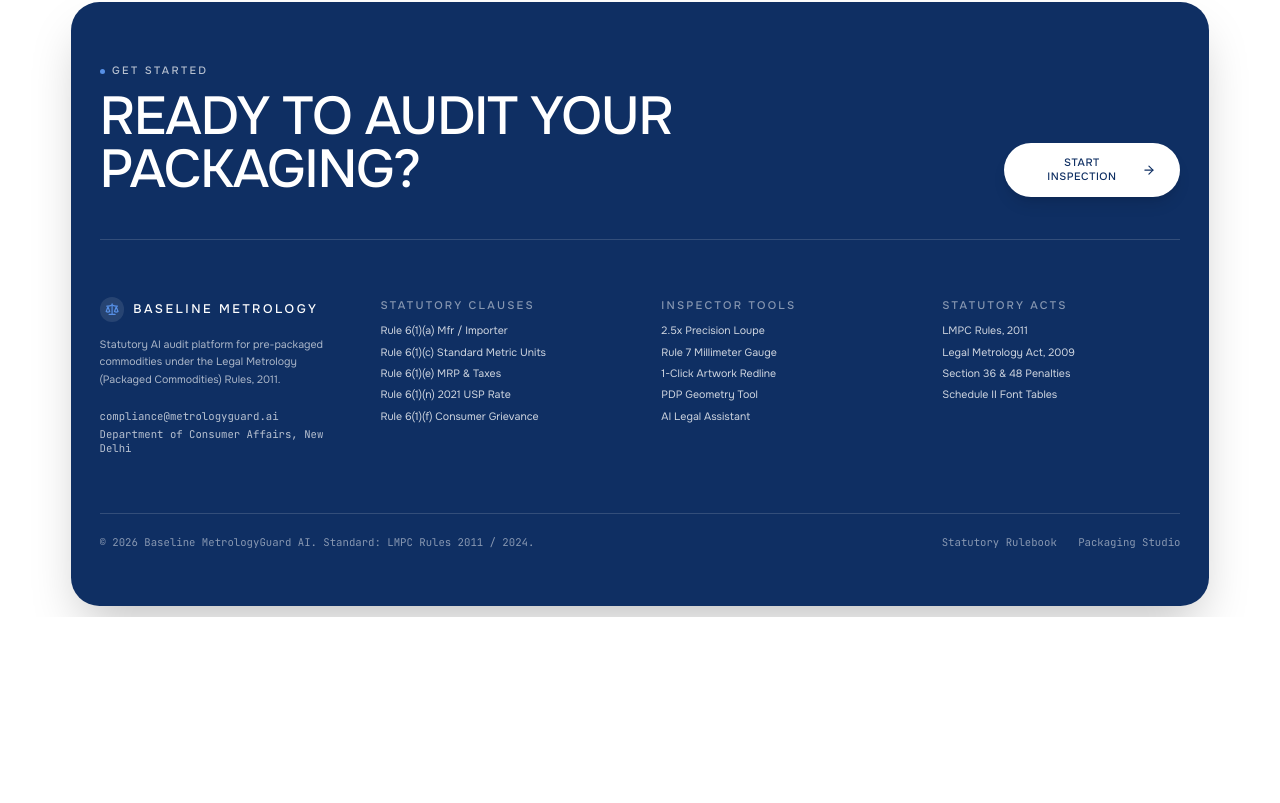
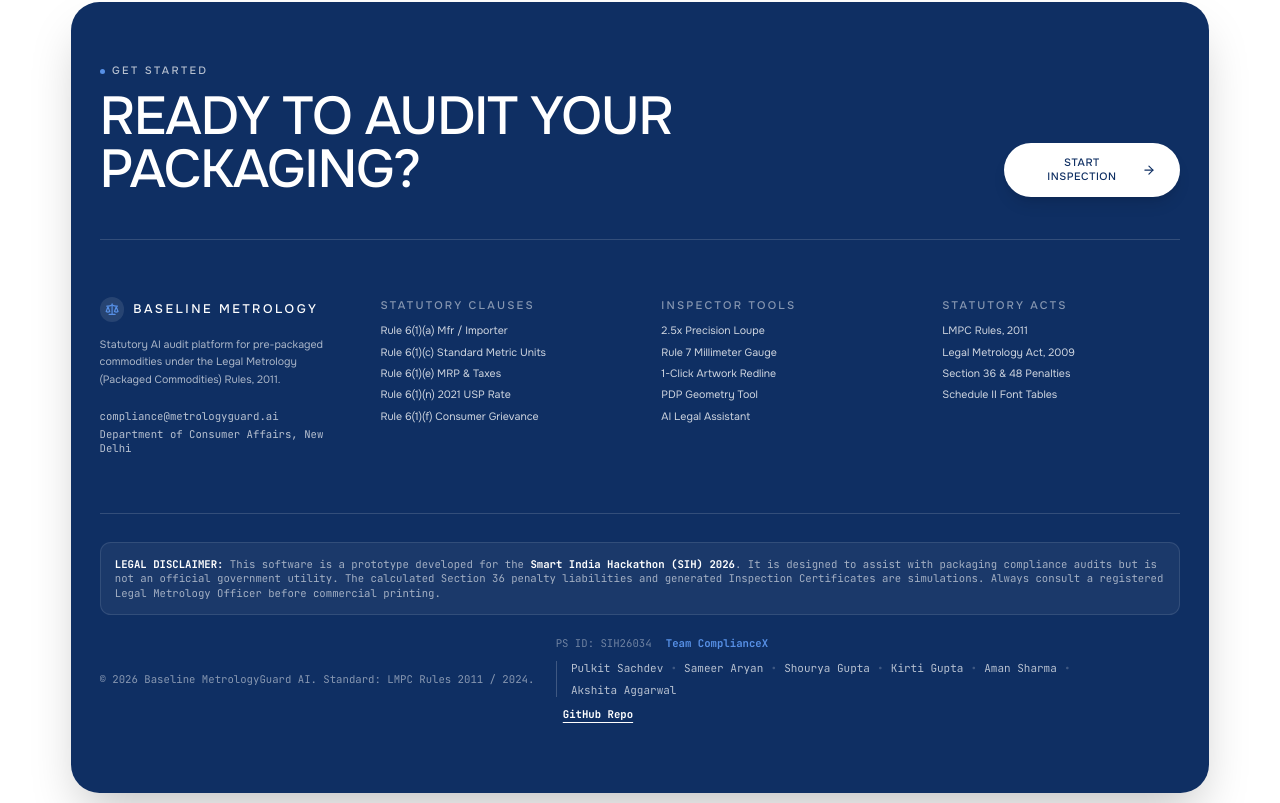
Before and after one commit to Shouryagupta-10/legal-metrology-compliance, a React (Vite) app: page / in a window 1280 px wide. Shown: the part 6384-7187 px from the top of the page. Before the commit the page ends 7001 px from the top, so only its background shows below. Built offline with nearby package versions, Linux system fonts and the light colour scheme.

Commit message:
added team complianceX and linkedin profiles to footer

```diff
--- a/src/components/Footer/BaselineFooter.tsx
+++ b/src/components/Footer/BaselineFooter.tsx
@@ -98,13 +98,49 @@ export const BaselineFooter: React.FC<{
       </div>
 
       {/* Bottom Bar */}
-      <div className="border-t border-white/15 pt-6 flex flex-col sm:flex-row items-center justify-between gap-4 text-xs text-white/50 font-mono">
-        <div>
-          &copy; 2026 Baseline MetrologyGuard AI. Standard: LMPC Rules 2011 / 2024.
+            {/* Bottom Bar & Legal Disclaimers */}
+            {/* Bottom Bar & Legal Disclaimers */}
+      <div className="border-t border-white/15 pt-8 flex flex-col gap-6 text-xs text-white/50 font-mono">
+
+        {/* Hackathon Disclaimer */}
+        <div className="bg-white/5 p-4 rounded-xl border border-white/10 text-[10px] sm:text-xs leading-relaxed text-white/60">
+          <strong className="text-white">LEGAL DISCLAIMER:</strong> This software is a prototype developed for the <strong className="text-white">Smart India Hackathon (SIH) 2026</strong>. It is designed to assist with packaging compliance audits but is not an official government utility. The calculated Section 36 penalty liabilities and generated Inspection Certificates are simulations. Always consult a registered Legal Metrology Officer before commercial printing.
         </div>
-        <div className="flex items-center gap-6">
-          <button onClick={onOpenHandbook} className="hover:text-white">Statutory Rulebook</button>
-          <a href="#studio" className="hover:text-white">Packaging Studio</a>
+
+        {/* Copyright & Team Credits */}
+        <div className="flex flex-col xl:flex-row items-start xl:items-center justify-between gap-6 pb-4">
+          <div className="shrink-0">
+            &copy; 2026 Baseline MetrologyGuard AI. Standard: LMPC Rules 2011 / 2024.
+          </div>
+
+          <div className="flex flex-wrap items-center gap-x-4 gap-y-3">
+            <span className="text-white/40">PS ID: SIH26034</span>
+            <span className="text-[var(--brand-light)] font-bold">Team ComplianceX</span>
+
+            {/* Team LinkedIn Links */}
+            <div className="flex flex-wrap items-center gap-2 xl:border-l xl:border-white/20 xl:pl-4 text-[11px]">
+              <a href="https://www.linkedin.com/in/pulkit-sachdev-980809367" target="_blank" rel="noreferrer" className="text-white/70 hover:text-white transition-colors">Pulkit Sachdev</a>
+              <span className="text-white/20 hidden sm:inline">•</span>
+
+              <a href="https://www.linkedin.com/in/sameer-aryan-6a699b377" target="_blank" rel="noreferrer" className="text-white/70 hover:text-white transition-colors">Sameer Aryan</a>
+              <span className="text-white/20 hidden sm:inline">•</span>
+
+              <a href="https://www.linkedin.com/in/shourya-gupta-b83905374" target="_blank" rel="noreferrer" className="text-white/70 hover:text-white transition-colors">Shourya Gupta</a>
+              <span className="text-white/20 hidden md:inline">•</span>
+
+              <a href="https://www.linkedin.com/in/kirti-gupta-6518533ba" target="_blank" rel="noreferrer" className="text-white/70 hover:text-white transition-colors">Kirti Gupta</a>
+              <span className="text-white/20 hidden sm:inline">•</span>
+
+              <a href="https://www.linkedin.com/in/aman-sharma-2b9608380" target="_blank" rel="noreferrer" className="text-white/70 hover:text-white transition-colors">Aman Sharma</a>
+              <span className="text-white/20 hidden sm:inline">•</span>
+
+              <a href="https://www.linkedin.com/in/akshita-agarwal-1ba358380" target="_blank" rel="noreferrer" className="text-white/70 hover:text-white transition-colors">Akshita Aggarwal</a>
+            </div>
+
+            <a href="https://github.com/Shouryagupta-10/legal-metrology-compliance" target="_blank" rel="noreferrer" className="hover:text-[var(--brand-light)] text-white transition-colors font-bold underline underline-offset-4 ml-0 xl:ml-2 shrink-0">
+              GitHub Repo
+            </a>
+          </div>
         </div>
       </div>
     </footer>
```
